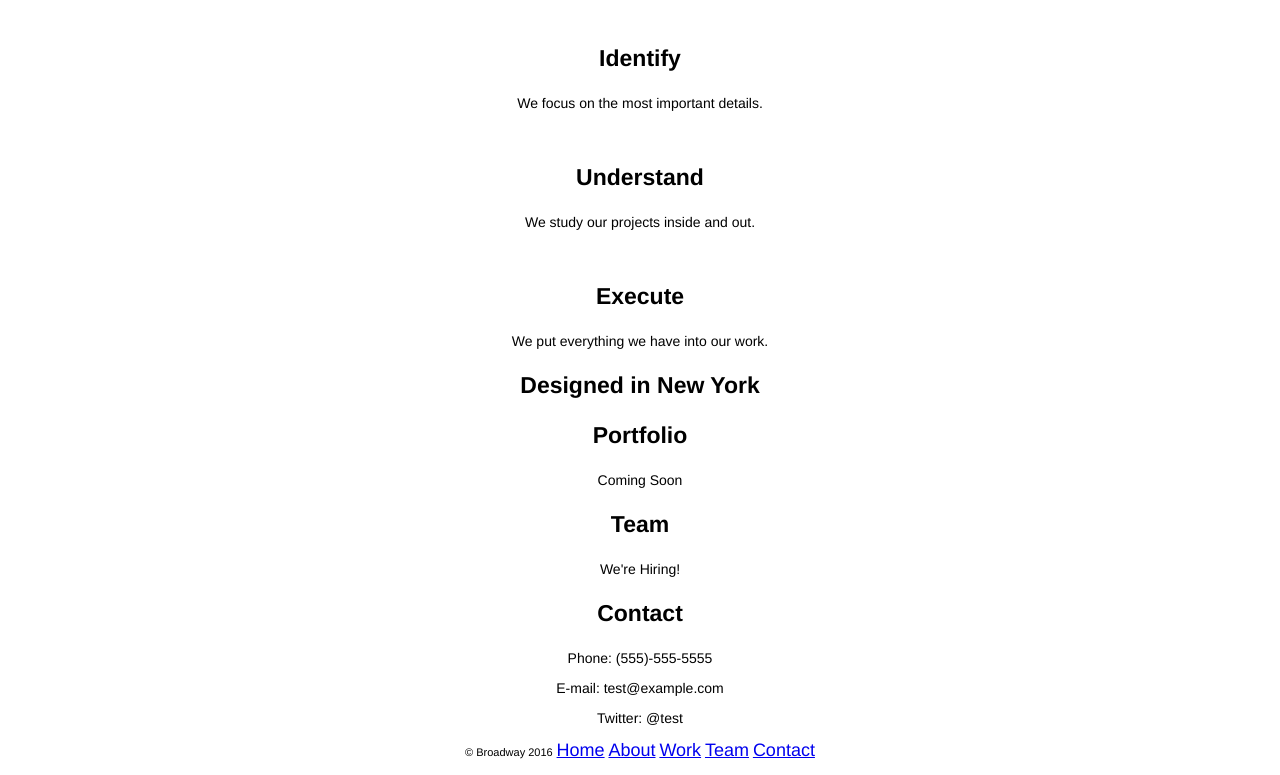
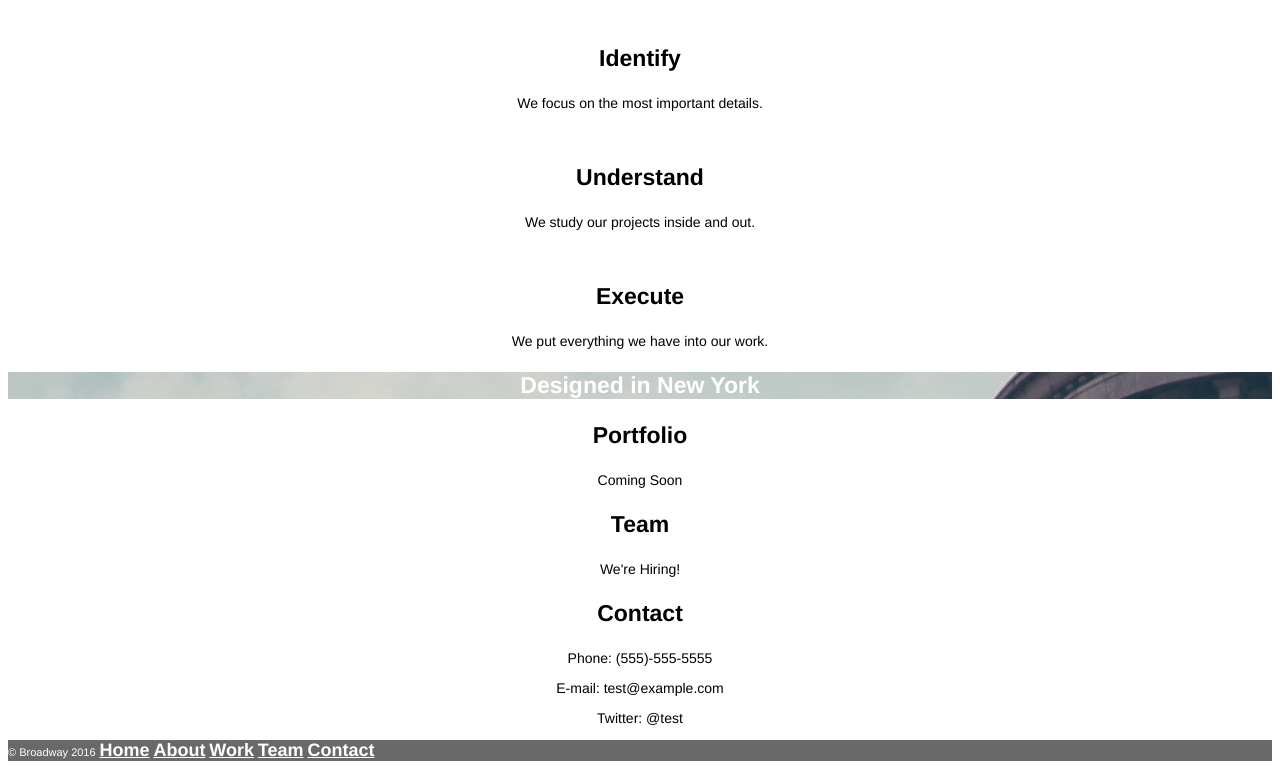
Before and after one commit to otherfireangel/Broadway, a plain HTML site: page index.html in a window 1280 px wide. Shown: the part 363-1138 px from the top of the page. Drawn offline with Linux system fonts and the light colour scheme.

Commit message:
Fix up CSS to look correct.

```diff
--- a/resources/css/style.css
+++ b/resources/css/style.css
@@ -3,16 +3,17 @@ body {
   font-family: Helvetica, sans-serif;
 }
 
-#header, .footer {
+.header, #footer, .header a, #footer a {
   color: white;
 }
 
-#header {
-  background-image: image(url("resources/images/the-flatiron-building.png"));
+.header {
+  background-image: url(../images/the-flatiron-building.png);
 }
 
-.footer {
+#footer {
   background-color: dimgray;
+  text-align: left;
 }
 
 h1 {
@@ -29,6 +30,7 @@ h3 {
 
 a {
   font-size: 18px;
+  font-weight: bold;
 }
 
 p {
```
